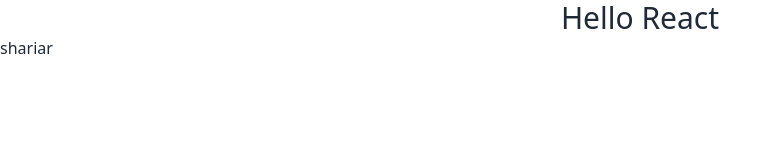
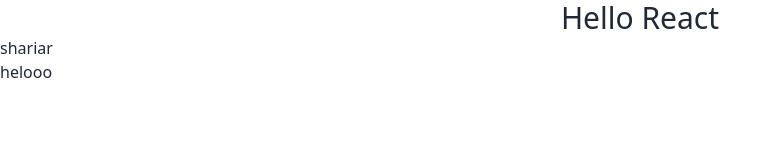
Before and after one commit to abdulawalsuhail/Reasume_Builder_0.6_Client, a React (Create React App) app: page / in a window 1280 px wide. Shown: the top 160 px of the page, without its empty margins (0-781 px from the left). Built offline with nearby package versions, Linux system fonts and the light colour scheme.

Commit message:
pages create

```diff
--- a/src/App.js
+++ b/src/App.js
@@ -5,6 +5,8 @@ function App() {
     <div>
       <h3 className="text-3xl text-center">Hello React</h3>
       <h1>shariar</h1>
+
+      <p>helooo</p>
     </div>
   );
 }
```
